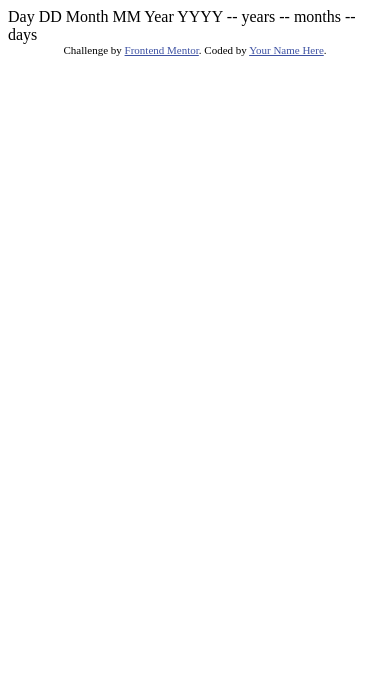
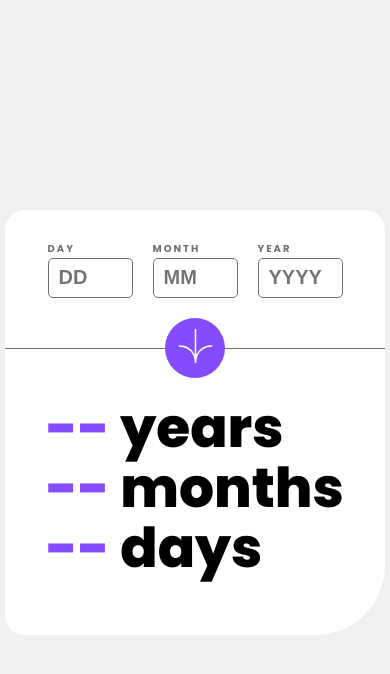
Before and after one commit to antonimatheus/Age-calculator-app, a plain HTML site: page index.html in a window 390 px wide. Drawn offline with Linux system fonts and the light colour scheme.

Commit message:
js project

```diff
--- /dev/null
+++ b/assets/css/style.css
@@ -0,0 +1,248 @@
+@charset "UTF-8";
+
+@import url('https://fonts.googleapis.com/css2?family=Poppins:ital,wght@0,400;0,700;0,800;1,400;1,700;1,800&display=swap');
+
+@font-face {
+    font-family: 'Poppins-Bold';
+    src: url(../fonts/Poppins-Bold.ttf) format(truetype);
+
+    font-family: 'Poppins-BoldItalic';
+    src: url(../fonts/Poppins-BoldItalic.ttf) format(truetype);
+
+    font-family: 'Poppins-ExtraBold';
+    src: url(../fonts/Poppins-ExtraBold.ttf) format(truetype);
+
+    font-family: 'Poppins-ExtraBoldItalic';
+    src: url(../fonts/Poppins-ExtraBoldItalic.ttf) format(truetype);
+
+    font-family: 'Poppins-Italic';
+    src: url(../fonts/Poppins-Italic.ttf) format(truetype);
+
+    font-family: 'Poppins-Regular';
+    src: url(../fonts/Poppins-Regular.ttf) format(truetype);
+}
+
+:root {
+/* Colors */
+
+/* Primary */
+--Purple: hsl(259, 100%, 65%);
+--LightRed: hsl(0, 100%, 67%);
+
+/* Neutral */
+--White: hsl(0, 0%, 100%);
+--OffWhite: hsl(0, 0%, 94%);
+--LightGrey: hsl(0, 0%, 86%);
+--SmokeyGrey: hsl(0, 1%, 44%);
+--OffBlack: hsl(0, 0%, 8%);
+
+/* Fonts */
+
+--Poppins: 'Poppins', sans-serif;
+
+/* Weights: 400i, 700, 800i
+
+--Poppins-Bold: 'Poppins-Bold', 'sans-serif';
+--Poppins-BoldItalic: 'Poppins-BoldItalic', 'sans-serif';
+--Poppins-ExtraBold: 'Poppins-ExtraBold', 'sans-serif';
+--Poppins-ExtraBoldItalic: 'Poppins-ExtraBoldItalic', 'sans-serif';
+--Poppins-Italic: 'Poppins-Italic', 'sans-serif';
+--Poppins-Regular: 'Poppins-Regular', 'sans-serif';
+*/
+}
+
+
+* {
+    margin: 0;
+    padding: 0;
+    box-sizing: border-box;
+    transition: all .5s ease;
+}
+
+body {
+    display: flex;
+    flex-direction: column;
+    width: 100vw;
+    height: 100vh;
+    justify-content: center;
+    align-items: center;
+    background-color: var(--OffWhite);
+}
+
+main {
+    display: flex;
+    flex-direction: column;
+    justify-content: center;
+    align-items: center;
+    width: 500px;
+    height:380px;
+    border-radius: 20px 20px 130px 20px;
+    background-color: var(--White);
+}
+
+#container {
+    display: flex;
+    flex-direction: column;
+    width: 430px;
+    height: 300px;
+    gap: 8px;
+    /*background-color: red;*/
+}
+
+#date {
+    display: flex;
+    flex-direction: row;
+    width: 100%;
+    gap: 20px;
+}
+
+label {
+    display: flex;
+    font-size: 10px;
+    font-weight: bold;
+    font-family: var(--Poppins);
+    text-transform: uppercase;
+    line-height: 18px;
+    letter-spacing: 2px;
+    color: var(--SmokeyGrey);
+}
+
+input {
+    width: 90px;
+    font-size: 20px;
+    border-radius: 5px;
+    font-weight: bold;
+    padding: 5px;
+    padding-left: 10px;
+    outline: none;
+    border: 1px solid var(--SmokeyGrey);
+}
+
+input[type=number]::-webkit-inner-spin-button {
+    -webkit-appearance: none;
+}
+input[type=number] {
+    -moz-appearance: textfield;
+    appearance: textfield;
+}
+
+#drequired, #mrequired, #yrequired {
+    display: none;
+    flex-direction: column;
+    font-size: 10px;
+    margin: 5px 0px 5px 0px;
+    color: var(--LightRed);
+}
+
+#contImg {
+    display: flex;
+    justify-content: flex-end;
+    position: relative;
+}
+
+#contImg::before {
+    content: '';
+    position: absolute;
+    top: 50%;
+    left: 0;
+    right: 0;
+    width: 100%;
+    border-top: 1px solid var(--SmokeyGrey);
+}
+
+#img {
+    width: 60px;
+    height: 60px;
+    border-radius: 50%;
+    display: flex;
+    align-items: center;
+    justify-content: center;
+    z-index: 1;
+    background-color: var(--Purple);
+    transition: all .5s;
+}
+
+#img img {
+    width: 35px;
+}
+
+#img:hover {
+    transform: scale(1.10);
+}
+
+button {
+    border: none;
+    background: transparent;
+    width: 90%;
+    height: 90%;
+}
+
+#res {
+    display: flex;
+    flex-direction: column;
+    width: 100%;
+    height: 100%;
+    /*background-color: blue;*/
+}
+
+#born {
+    display: flex;
+    flex-direction: column;
+}
+
+.resdate {
+    width: 100%;
+    height: 100%;
+    font-size: 60px;
+    line-height: 60px;
+    font-weight: 800;
+    font-family: var(--Poppins);
+}
+
+.resdate span {
+    color: var(--Purple);
+}
+
+@media screen and (max-width:950px) {
+    main {
+        width: 380px;
+        height: 425px;
+        border-end-end-radius: 70px ;
+    }
+
+    #container {
+        width: 100%;
+        height: 100%;
+        gap: 20px;
+    }
+
+    #date {
+        justify-content: center;
+        align-items: center;
+    }
+
+    label {
+        margin-top: 30px;
+    }
+
+    input {
+        width: 85px;
+        height: 40px;
+    }
+
+
+    #contImg {
+        justify-content: center;
+        align-items: center;
+    }
+
+    #res {
+        align-items: center;
+        width: 100%;
+        height: 100%;
+    }
+
+    .resdate {
+        font-size: 55px;
+    }
+}
--- /dev/null
+++ b/assets/js/script.js
@@ -0,0 +1,62 @@
+let day = document.querySelector('#iday')
+let month = document.querySelector('#imonth')
+let year = document.querySelector('#iyear')
+let drequired = document.querySelector('#drequired')
+let mrequired = document.querySelector('#mrequired')
+let yrequired = document.querySelector('#yrequired')
+let dlabel = document.querySelector('#dlabel')
+let mlabel = document.querySelector('#mlabel')
+let ylabel = document.querySelector('#ylabel')
+let btn = document.querySelector('#btn')
+let resday = document.querySelector('#resday')
+let resmonth = document.querySelector('#resmonth')
+let resyear = document.querySelector('#resyear')
+
+function validDay() {
+    if (day.value == 0 ) {
+    day.style.borderColor = '#ff5757';
+    dlabel.style.color = '#ff5757'
+    drequired.style.display = 'flex'
+    return false
+} else {
+    dlabel.style.color = '#854dff'
+    day.style.borderColor = '#854dff';
+    drequired.style.display = 'none'
+    return true
+}
+}
+
+function validMonth() {
+    if (month.value == 0 ) {
+    month.style.borderColor = '#ff5757';
+    mlabel.style.color = '#ff5757'
+    mrequired.style.display = 'flex'
+    return false
+} else {
+    mlabel.style.color = '#854dff'
+    month.style.borderColor = '#854dff';
+    mrequired.style.display = 'none'
+    return true
+}
+}
+
+function validYear() {
+    if (year.value == 0 ) {
+    year.style.borderColor = '#ff5757';
+    ylabel.style.color = '#ff5757'
+    yrequired.style.display = 'flex'
+    return false
+} else {
+    ylabel.style.color = '#854dff'
+    year.style.borderColor = '#854dff';
+    yrequired.style.display = 'none'
+    return true
+}
+}
+
+btn.addEventListener('click', function(event) {
+    event.preventDefault()
+    validDay()
+    validMonth()
+    validYear()
+})
--- a/index.html
+++ b/index.html
@@ -4,34 +4,66 @@
   <meta charset="UTF-8">
   <meta name="viewport" content="width=device-width, initial-scale=1.0"> <!-- displays site properly based on user's device -->
 
-  <link rel="icon" type="image/png" sizes="32x32" href="./assets/images/favicon-32x32.png">
+  <link rel="shortcut icon" href="assets/images/favicon-32x32.png" type="image/x-icon">
 
   <title>Frontend Mentor | Age calculator app</title>
+  <link rel="stylesheet" href="assets/css/style.css">
 
-  <!-- Feel free to remove these styles or customise in your own stylesheet 👍 -->
-  <style>
-    .attribution { font-size: 11px; text-align: center; }
-    .attribution a { color: hsl(228, 45%, 44%); }
-  </style>
 </head>
 <body>
+  <header>
+  </header>
 
-  Day
-  DD
+  <main>
+    <div id="container">
+      <div id="date">
+        <div id="day">
+          <label for="iday" id="dlabel">Day</label>
+          <input type="number" name="day" id="iday" placeholder="DD">
+          <span id="drequired">This field is required</span>
+        </div>
 
-  Month
-  MM
+        <div id="month">
+          <label for="imonth" id="mlabel">Month</label>
+          <input type="number" name="day" id="imonth" placeholder="MM">
+          <span id="mrequired">This field is required</span>
+        </div>
 
-  Year
-  YYYY
+        <div id="year">
+          <label for="iyear"  id="ylabel">Year</label>
+          <input type="number" name="day" id="iyear" placeholder="YYYY">
+          <span id="yrequired">This field is required</span>
+        </div>
+      </div>
 
-  -- years
-  -- months
-  -- days
+      <div id="contImg">
+        <div id="img">
+          <button id="btn" onclick="submit()">
+            <img src="assets/images/icon-arrow.svg" alt="">
+          </button>
+        </div>
+      </div>
 
-  <div class="attribution">
-    Challenge by <a href="https://www.frontendmentor.io?ref=challenge" target="_blank">Frontend Mentor</a>.
-    Coded by <a href="#">Your Name Here</a>.
-  </div>
+      <div id="res">
+        <div id="born">
+          <div class="resdate">
+            <p><span id="resday">--</span> years</p>
+          </div>
+
+          <div class="resdate">
+            <p><span  id="resmonth">--</span> months</p>
+          </div>
+
+          <div class="resdate">
+            <p><span  id="resyear">--</span> days</p>
+          </div>
+        </div>
+      </div>
+    </div>
+  </main>
+
+  <footer>
+  </footer>
+  <script src="assets/js/script.js"></script>
 </body>
 </html>
```
